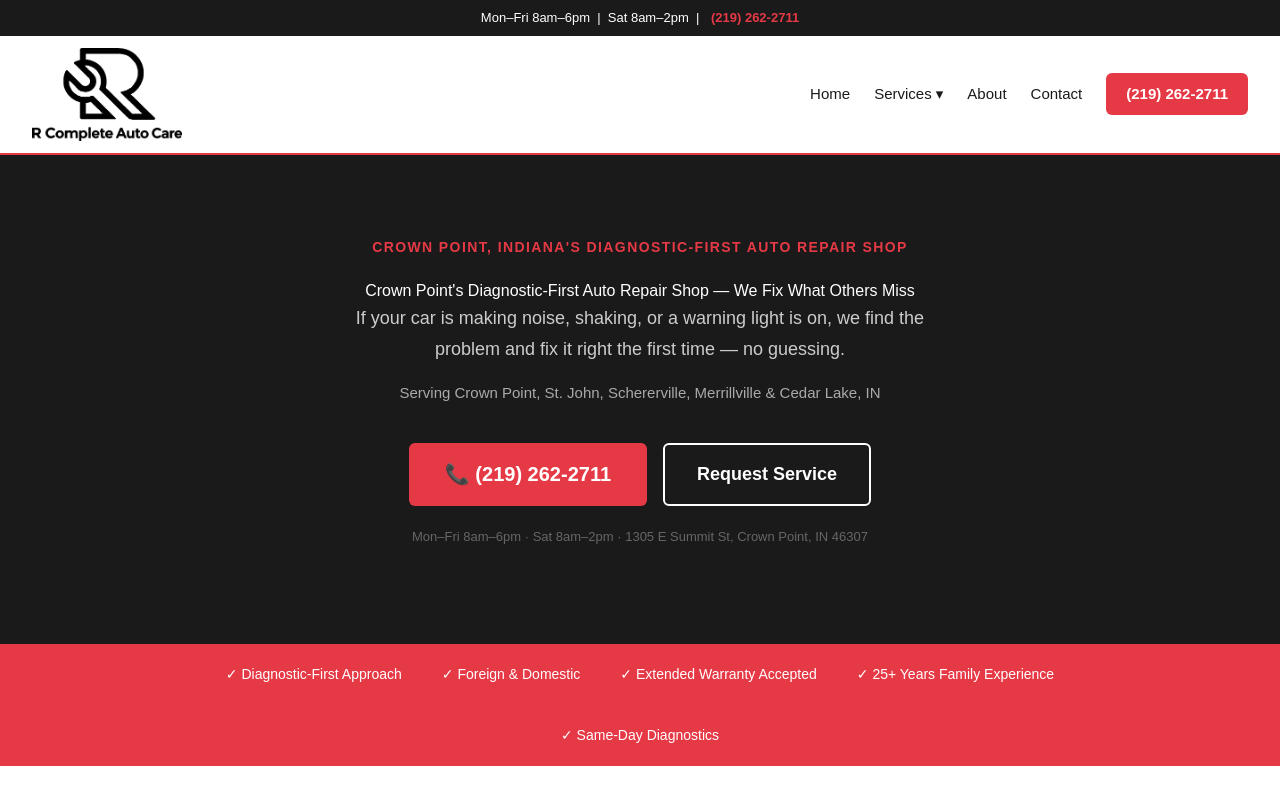
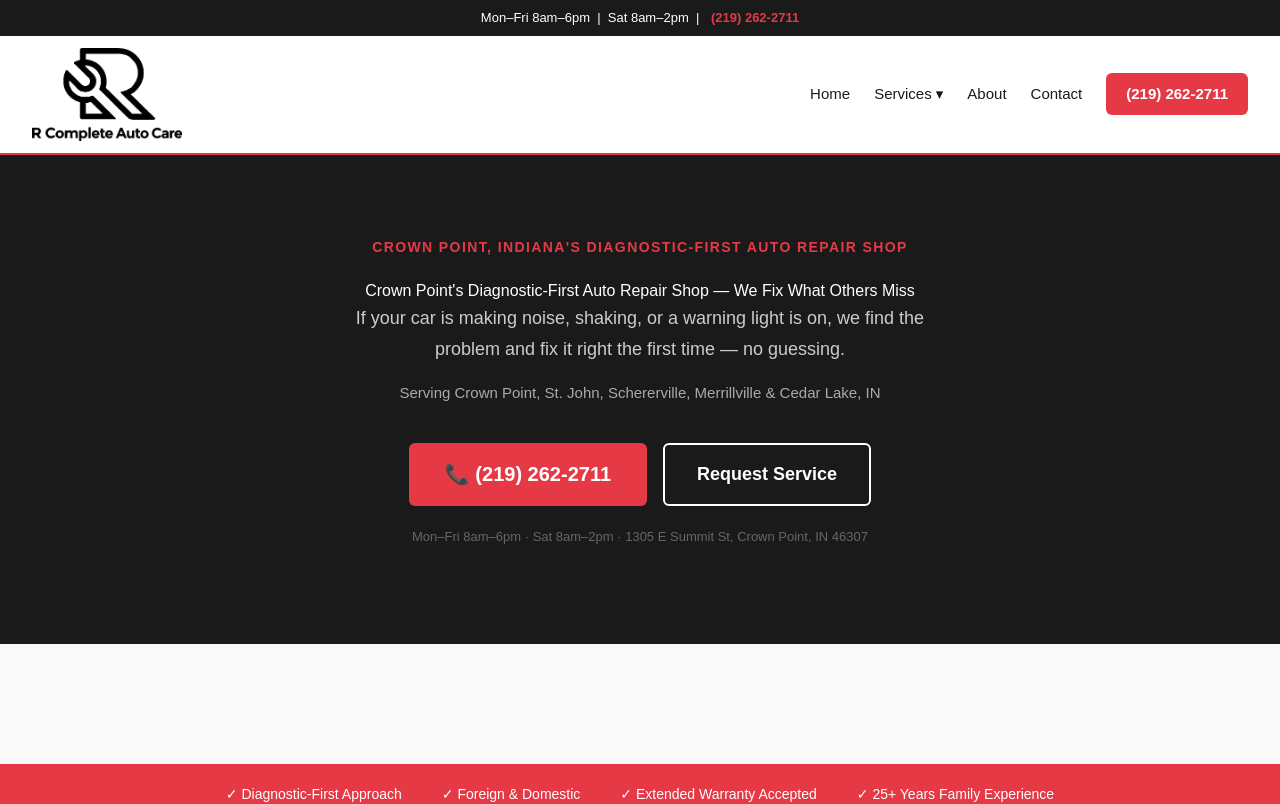
Before and after one commit to rcompleteautocare/my-website, a Next.js app: page / in a window 1280 px wide. Shown: the top 804 px of the page. Built offline with nearby package versions, Linux system fonts and the light colour scheme.

Commit message:
Add Elfsight Google Reviews widget and Elfsight script to layout

```diff
--- a/app/layout.tsx
+++ b/app/layout.tsx
@@ -1,4 +1,5 @@
 import type { Metadata } from "next";
+import Script from "next/script";
 import "./globals.css";
 import Nav from "./components/Nav";
 import Footer from "./components/Footer";
@@ -63,6 +64,7 @@
           type="application/ld+json"
           dangerouslySetInnerHTML={{ __html: JSON.stringify(SCHEMA) }}
         />
+        <Script src="https://elfsightcdn.com/platform.js" async />
         <Nav />
         <main>{children}</main>
         <Footer />
--- a/app/page.tsx
+++ b/app/page.tsx
@@ -36,6 +36,12 @@
       </section>
 
       {/* Trust bar */}
+      {/* Google Reviews */}
+<section style={{ padding: "60px 24px", background: "#f9f9f9" }}>
+  <div style={{ maxWidth: "1000px", margin: "0 auto", textAlign: "center" }}>
+    <div className="elfsight-app-10ba8f91-d08e-4d50-8d8e-3a7fb77e4247" data-elfsight-app-lazy></div>
+  </div>
+</section>
       <section style={{ background: "#e63946", color: "#fff", padding: "20px 24px" }}>
         <div style={{ maxWidth: "1000px", margin: "0 auto", display: "flex", justifyContent: "center", gap: "40px", flexWrap: "wrap", fontSize: "14px", fontWeight: "500" }}>
           <span>✓ Diagnostic-First Approach</span>
```
